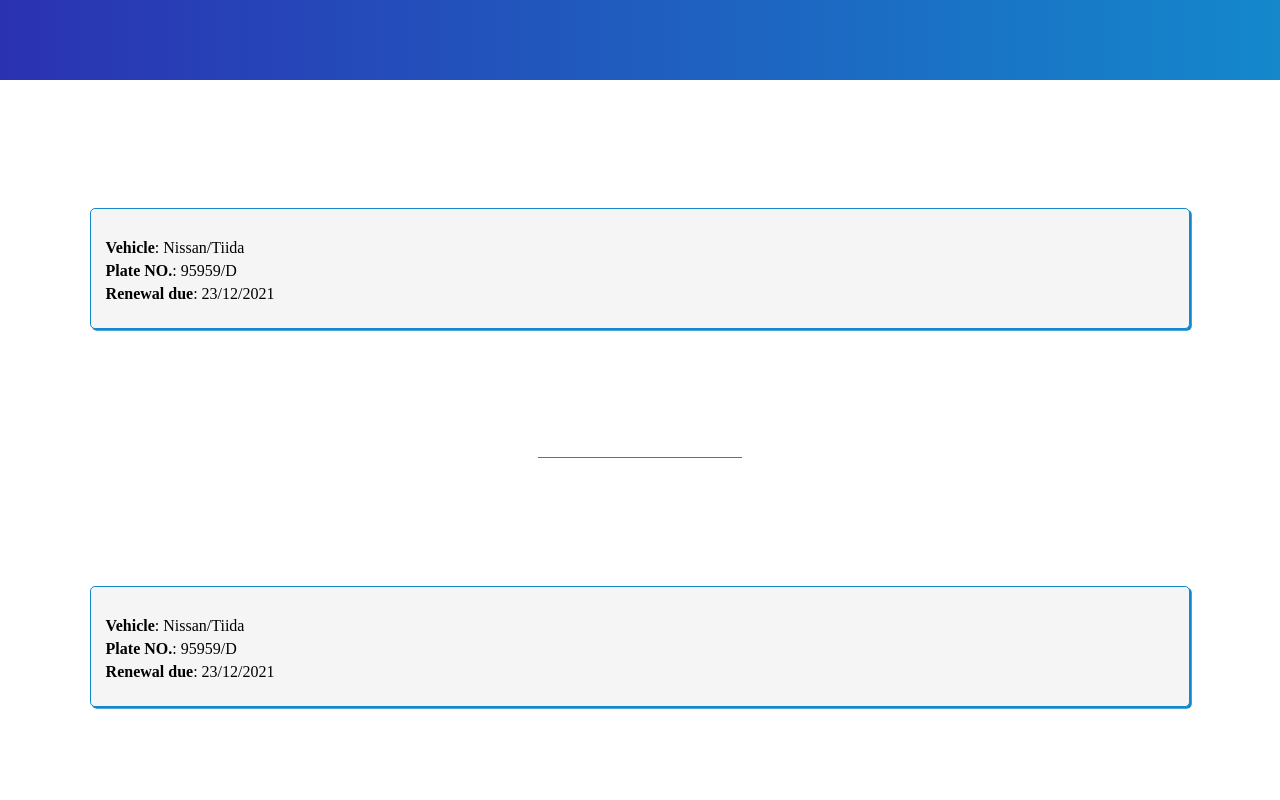
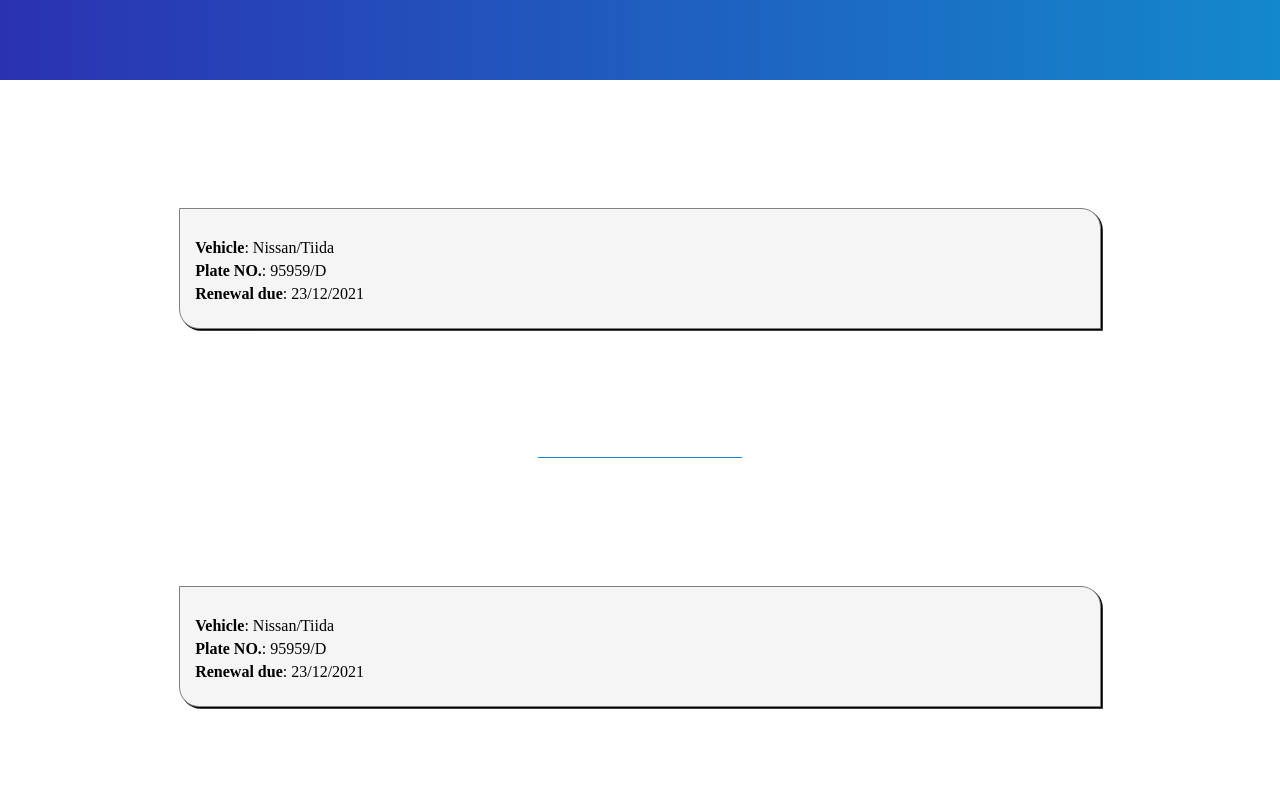
Before and after one commit to Maher9596/mulkiya-web, a React (Create React App) app: page /cards in a window 1280 px wide. Shown: the top 800 px of the page. Built offline with nearby package versions, Linux system fonts and the light colour scheme.

Commit message:
change card styles

```diff
--- a/src/App.css
+++ b/src/App.css
@@ -108,13 +108,17 @@
 /* ---------------------CARDS PAGE------------------------------------------- */
 
 .card {
-    margin: 10% 7% 0 7%;
-    border: .5px solid black;
+    margin: 10% 14% 0 14%;
+    border-top: 1px solid gray;
+    border-right: 1px solid gray;
+    border-bottom: 1px solid gray;
+    border-left: 1px solid gray;
     padding: 25px 15px;
     text-align:justify;
-    border-radius: 5px;
-    border-color: #1488CC;
-    box-shadow: 1.8px 1.8px #1488CC;
+    border-top-right-radius: 20px;
+    border-bottom-left-radius: 20px;
+    /* border-color: #1488CC; */
+    box-shadow: 1.8px 1.8px black;
     background: whitesmoke;
 }
 
```
